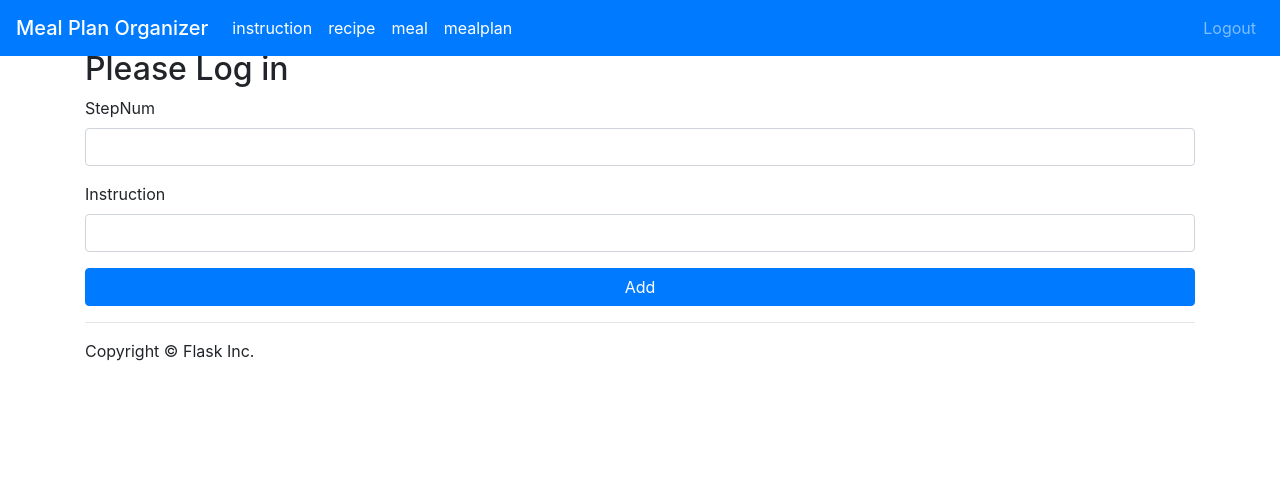
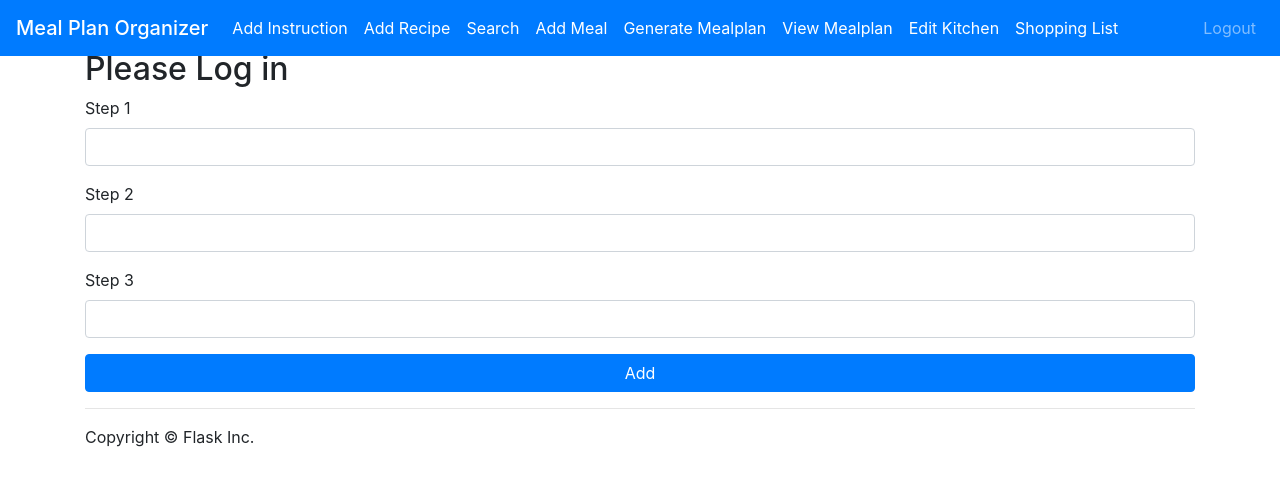
Before and after one commit to davidnscott/dbproject, a Flask app: page /instruction in a window 1280 px wide. Shown: the top 486 px of the page. Run offline with Flask 2, Linux system fonts and the light colour scheme; the visitor is signed in with stand-in values (Sample User, id 1); some libraries are stand-ins or nearby versions.

Commit message:
Edited routing

```diff
--- a/flask_starter-master/flask_starter-master/app/forms.py
+++ b/flask_starter-master/flask_starter-master/app/forms.py
@@ -17,8 +17,9 @@ class UserForm(FlaskForm):
 class InstructionForm(FlaskForm):
 	#instrucid = StringField('InstructionId', validators=[InputRequired()])
 	#recid = StringField('RecipeId', validators=[InputRequired()])
-	stepnum = StringField('StepNum', validators=[InputRequired()])
-	instruction = StringField('Instruction', validators=[InputRequired()])
+	step1 = StringField('Step 1', validators=[InputRequired()])
+	step2 = StringField('Step 2', validators=[InputRequired()])
+	step3 = StringField('Step 3', validators=[InputRequired()])
 
 class IngredientsForm(FlaskForm):
 	#ingredid = StringField('IngredientId', validators=[InputRequired()])
--- a/flask_starter-master/flask_starter-master/app/templates/header.html
+++ b/flask_starter-master/flask_starter-master/app/templates/header.html
@@ -7,16 +7,28 @@
     <ul class="navbar-nav mr-auto">
 	{% if  session['loggedin'] == True %}
       <li class="nav-item active">
-        <a class="nav-link" href="{{ url_for('instruction') }}">instruction</a>
+        <a class="nav-link" href="{{ url_for('instruction') }}">Add Instruction</a>
       </li>
 	  <li class="nav-item active">
-        <a class="nav-link" href="{{ url_for('recipe') }}">recipe</a>
+        <a class="nav-link" href="{{ url_for('recipe') }}">Add Recipe</a>
+      </li>
+	<li class="nav-item active">
+        <a class="nav-link" href="{{ url_for('recipesearch') }}">Search</a>
       </li>
 	  <li class="nav-item active">
-        <a class="nav-link" href="{{ url_for('meal') }}">meal</a>
+        <a class="nav-link" href="{{ url_for('meal') }}">Add Meal</a>
       </li>
 	  <li class="nav-item active">
-        <a class="nav-link" href="{{ url_for('getcaloriecount') }}">mealplan</a>
+        <a class="nav-link" href="{{ url_for('getcaloriecount') }}">Generate Mealplan</a>
+      </li>
+	  <li class="nav-item active">
+        <a class="nav-link" href="{{ url_for('mealpland') }}">View Mealplan</a>
+      </li>
+	  <li class="nav-item active">
+        <a class="nav-link" href="{{ url_for('kitchen') }}">Edit Kitchen</a>
+      </li>
+	  <li class="nav-item active">
+        <a class="nav-link" href="{{ url_for('shoppinglist') }}">Shopping List</a>
       </li>
 	{% else %}
       <li class="nav-item active">
--- a/flask_starter-master/flask_starter-master/app/templates/instruc.html
+++ b/flask_starter-master/flask_starter-master/app/templates/instruc.html
@@ -8,12 +8,16 @@
       {{ form.csrf_token }}
 
       <div class="form-group">
-        {{ form.stepnum.label }}
-        {{ form.stepnum(class='form-control') }}
+        {{ form.step1.label }}
+        {{ form.step1(class='form-control') }}
       </div>
 	  <div class="form-group">
-        {{ form.instruction.label }}
-        {{ form.instruction(class='form-control') }}
+        {{ form.step2.label }}
+        {{ form.step2(class='form-control') }}
+      </div>
+	  <div class="form-group">
+        {{ form.step3.label }}
+        {{ form.step3(class='form-control') }}
       </div>
       <button type="submit" name="submit" class="btn btn-primary btn-block">Add</button>
     </form>
--- a/flask_starter-master/flask_starter-master/app/views.py
+++ b/flask_starter-master/flask_starter-master/app/views.py
@@ -122,11 +122,12 @@ def instruction():
 	form = InstructionForm()
 	print("OMEGA")
 	if request.method == 'POST' and form.validate_on_submit():
-		stepnum = request.form['stepnum']
-		instruction = request.form['instruction']
+		step1 = request.form['step1']
+		step2 = request.form['step2']
+		step3 = request.form['step3']
 		#measurement = request.form['measurement']
 		cursor = mysql.connection.cursor()
-		cursor.execute(''' INSERT INTO Instruction (StepNum, Instruction) VALUES(%s,%s)''',(stepnum, instruction))
+		cursor.execute(''' INSERT INTO Instruction (Step1,Step2,Step3) VALUES(%s,%s,%s)''',(step1, step2,step3))
 		mysql.connection.commit()
 		cursor.close()
 		flash("Succesfully added recipe!!")
```
